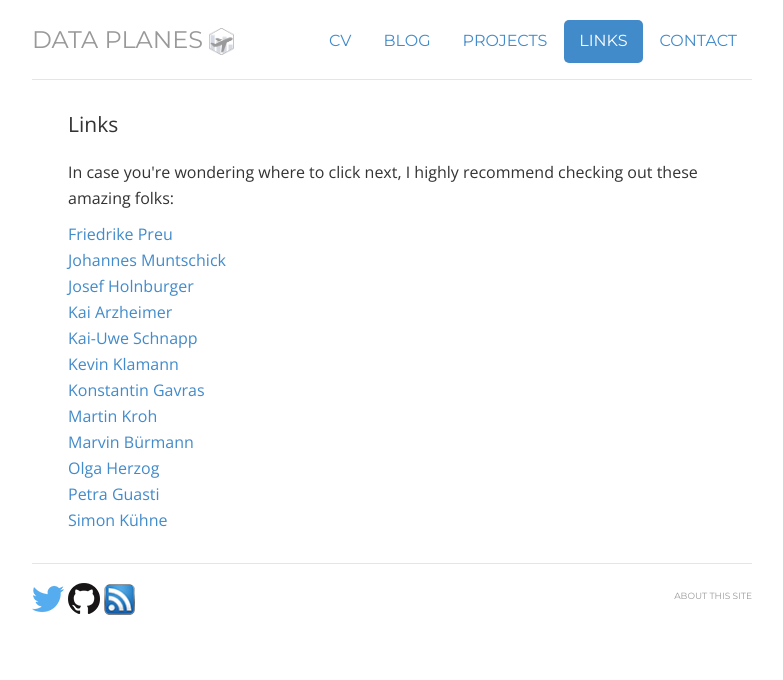
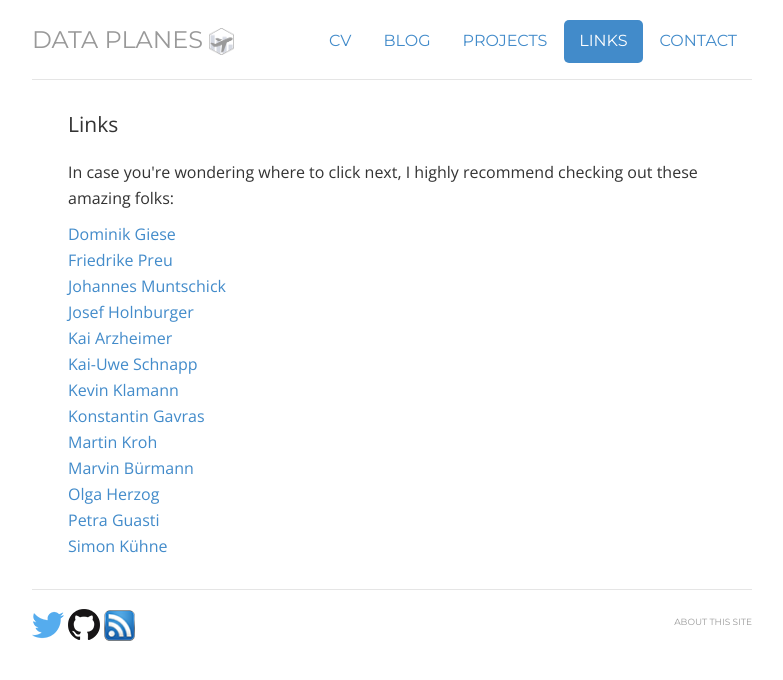
Before and after one commit to lhehnke/lhehnke.github.io, a Jekyll site: the page built from links/index.html, in a window 1280 px wide. Shown: the top 680 px of the page, without its empty margins (248-1031 px from the left). Built offline with Jekyll 4.4.1, drawn with Linux system fonts in a browser that asks for light colours; nearby versions of some CDN libraries.

Commit message:
Add link

```diff
--- a/links/index.html
+++ b/links/index.html
@@ -17,6 +17,7 @@ contact: passive
 			<link href="https://maxcdn.bootstrapcdn.com/font-awesome/4.6.3/css/font-awesome.min.css" rel="stylesheet" />
 
     <ul class="list-unstyled">
+                                                        	 <li> <a href="https://gem-stones.eu/people/dominik-giese" target="_blank">Dominik Giese</a></li>
                                                 	 <li> <a href="https://www.codecentric.de/team/friederike-preu/" target="_blank">Friedrike Preu</a></li>
                                           	 <li> <a href="https://international.politics.uni-mainz.de/staff/johannes-muntschick/" target="_blank">Johannes Muntschick</a></li>
                                     	 <li> <a href="http://blog.holnburger.com/" target="_blank">Josef Holnburger</a></li>
```
